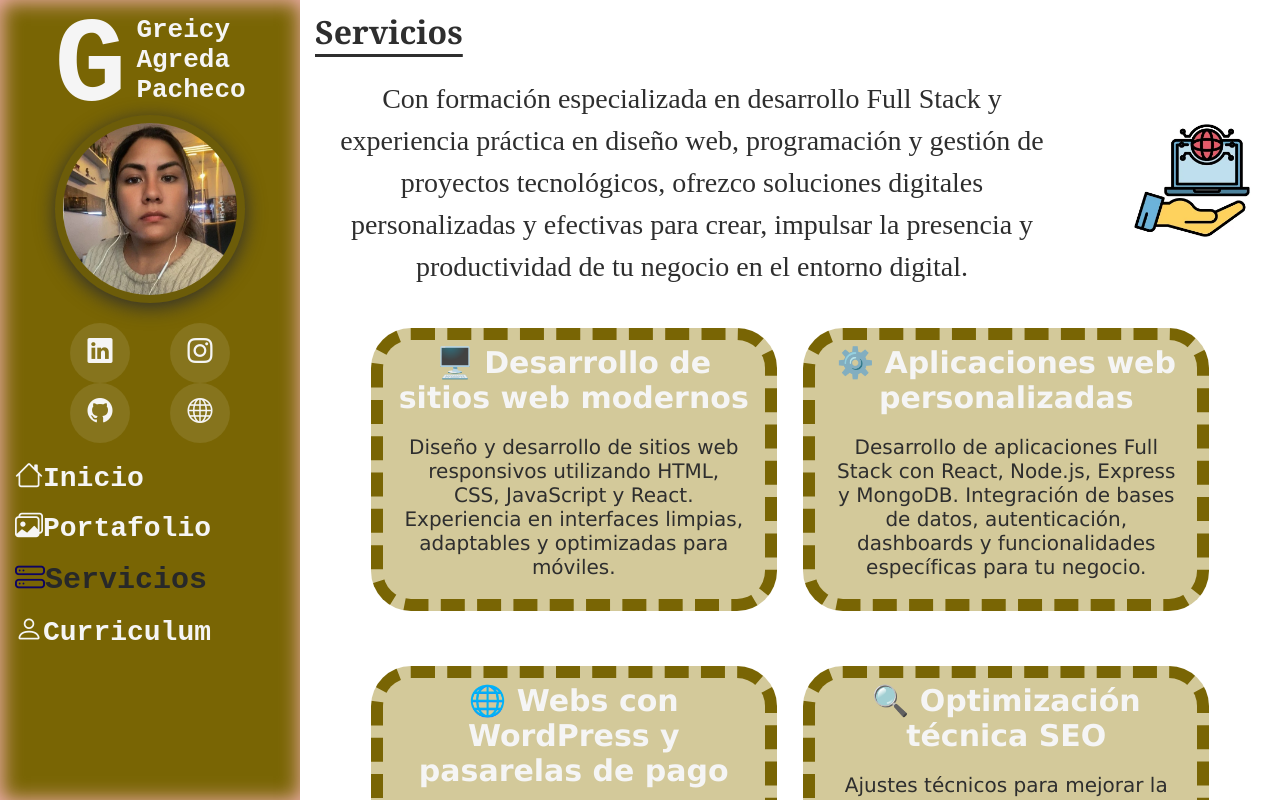
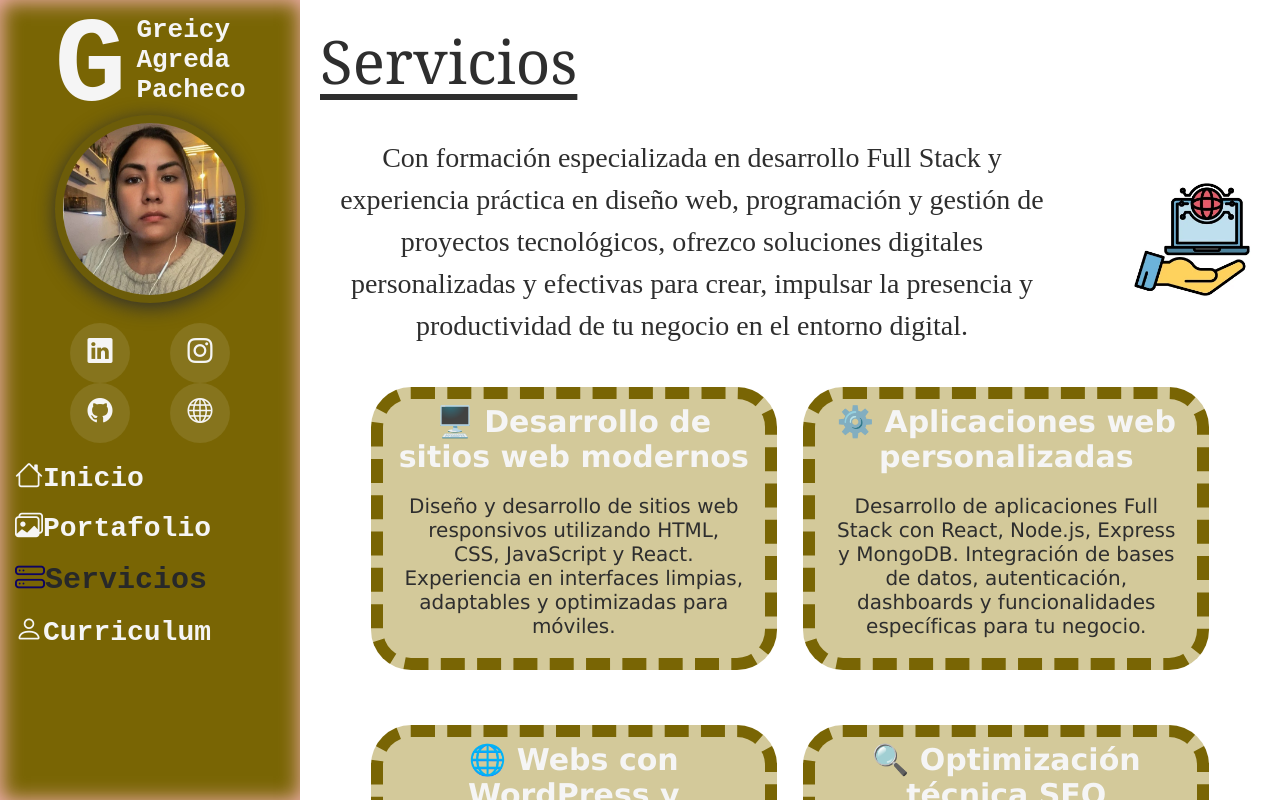
Before and after one commit to greis093/portafolio-cv, a React (Vite) app: page /servicios in a window 1280 px wide. Shown: the top 800 px of the page. Built offline with nearby package versions, Linux system fonts and the light colour scheme; a web font is replaced by a local one.

Commit message:
seo etiquetas html

```diff
--- a/src/pages/Inicio.scss
+++ b/src/pages/Inicio.scss
@@ -18,19 +18,7 @@
       font-size:  60px;
     }
 }
-.cabecera h2{
-    font-family: Georgia, 'Times New Roman', Times, serif;
-    font-weight: 100;
-    font-size:  30px;
-    margin: 20px;
-    color:var(--contrast-color);
-    text-decoration:underline;
-    text-underline-offset: 10px;
-    @media screen and (min-width: 576px){
-      font-weight: 300;
-      font-size:  60px;
-    }
-}
+
 .home h2{
     color:var(--contrast-color);
     font-weight: lighter;
--- a/src/pages/Portafolio.jsx
+++ b/src/pages/Portafolio.jsx
@@ -7,7 +7,7 @@ const Portafolio = () => {
   return (
     <div className="home">
             <header className="cabecera">
-                    <h2 >Portafolio</h2>
+                    <h1 >Portafolio</h1>
             </header>
 
         <section >
--- a/src/pages/Servicios.jsx
+++ b/src/pages/Servicios.jsx
@@ -6,7 +6,7 @@ const Servicios = () => {
   return (
     <div className="home">
             <header className='cabecera'>
-                    <h2>Servicios</h2>
+                    <h1>Servicios</h1>
         </header>
         <section className="servicios-container">
             <div className="description">
```
